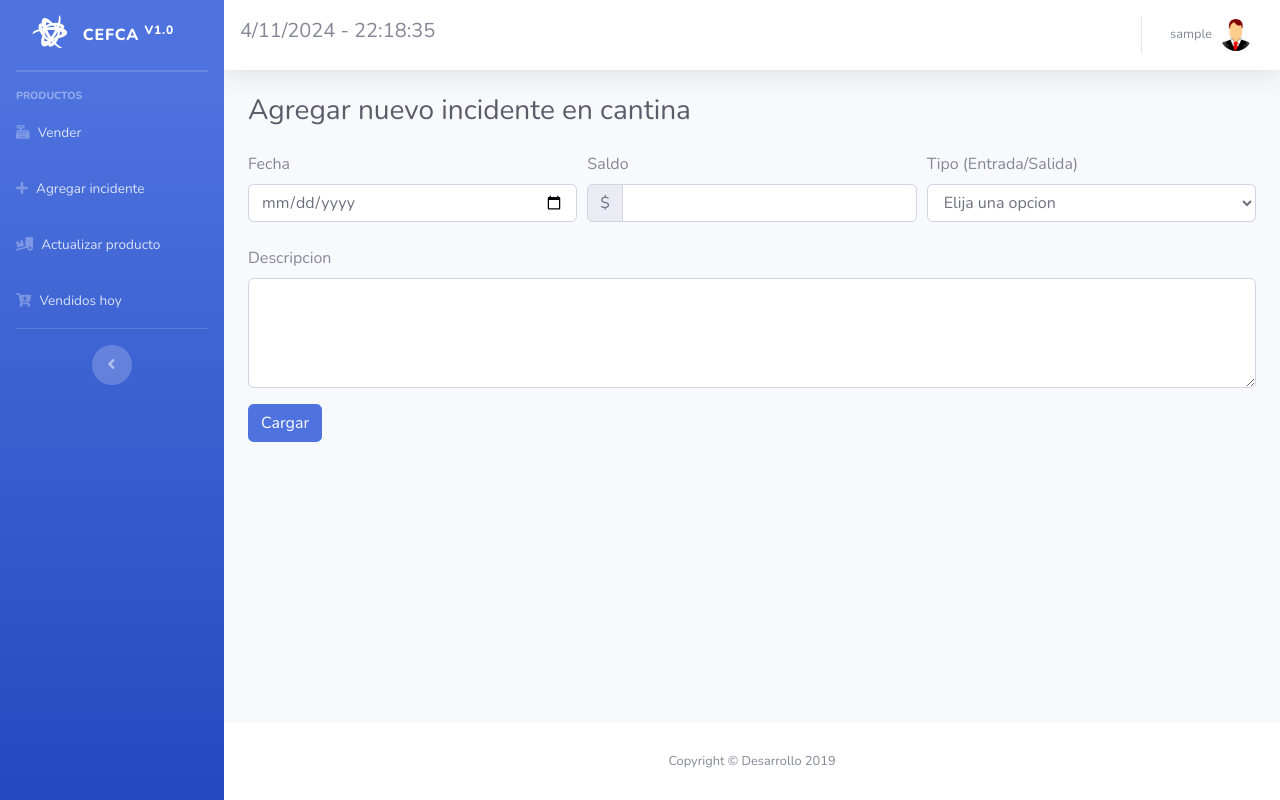
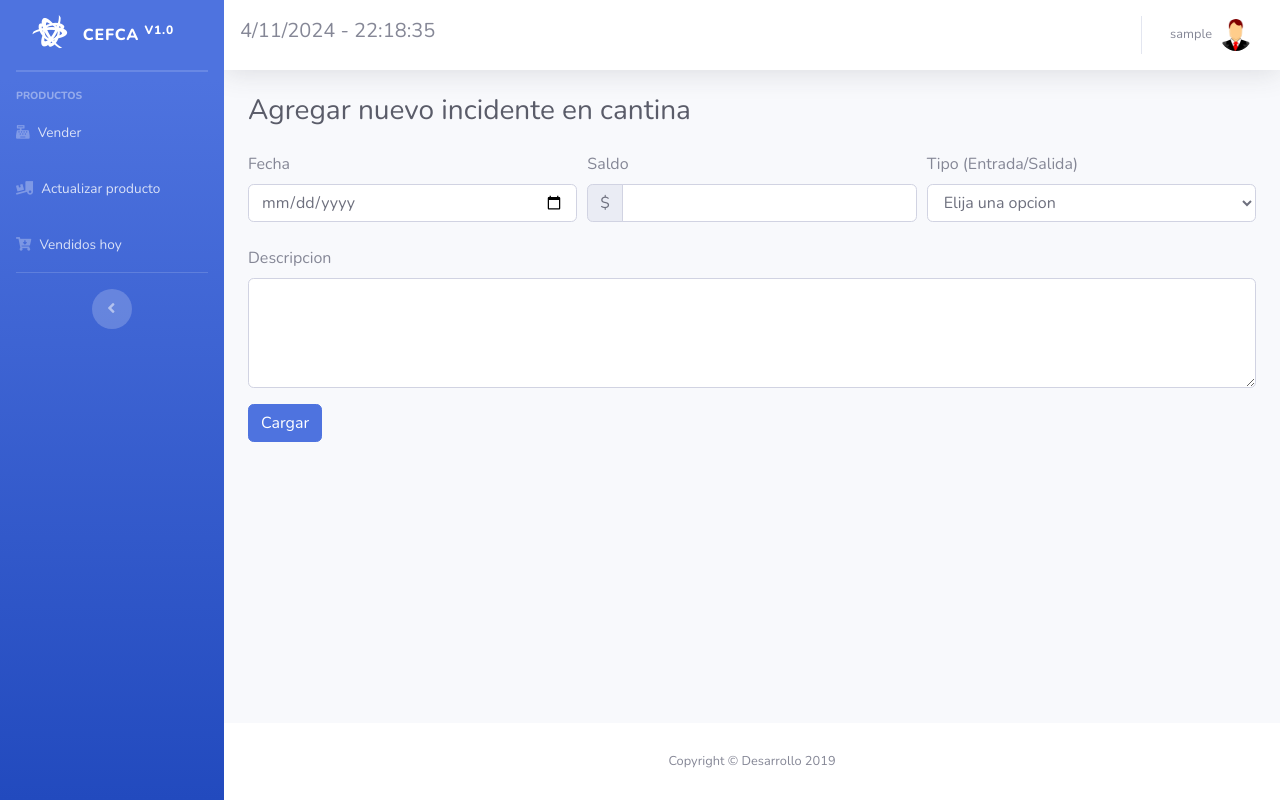
Before and after one commit to matiasfgonzalez/uner-git, a PHP site: page /becarioKiosco/agregarNuevoIncidenteCantinaBK.php in a window 1280 px wide. Run offline with PHP 8.4, Linux system fonts and the light colour scheme; the visitor is signed in with stand-in values (Sample User, id 1).

Commit message:
Se quito la opción Agregar incidente para el usuario cantina.

```diff
--- a/becarioKiosco/navegacionLateralBK.php
+++ b/becarioKiosco/navegacionLateralBK.php
@@ -33,10 +33,6 @@
     <a class="nav-link" href="ventaBK.php">
       <i class="fas fa-cash-register"></i>
       <span>Vender</span>
-    </a>
-    <a class="nav-link" href="agregarNuevoIncidenteCantinaBK.php">
-      <i class="fas fa-plus"></i>
-      <span>Agregar incidente</span>
     </a>
     <a class="nav-link" href="actualizarStockBK.php">
       <i class="fas fa-truck-loading"></i>
```
